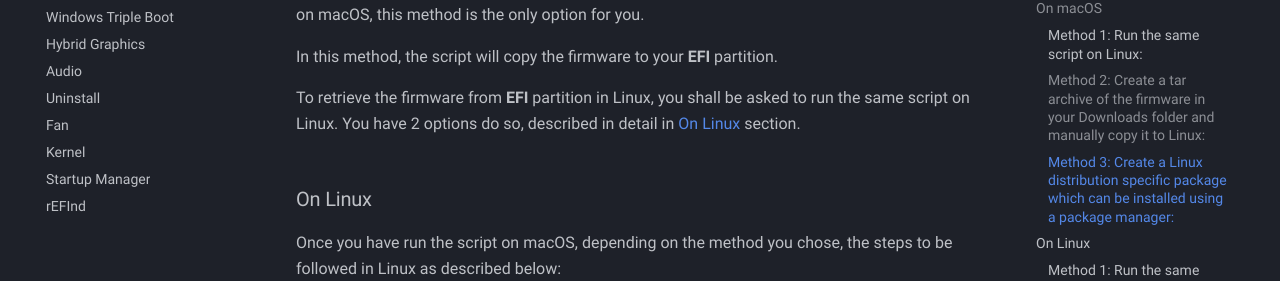
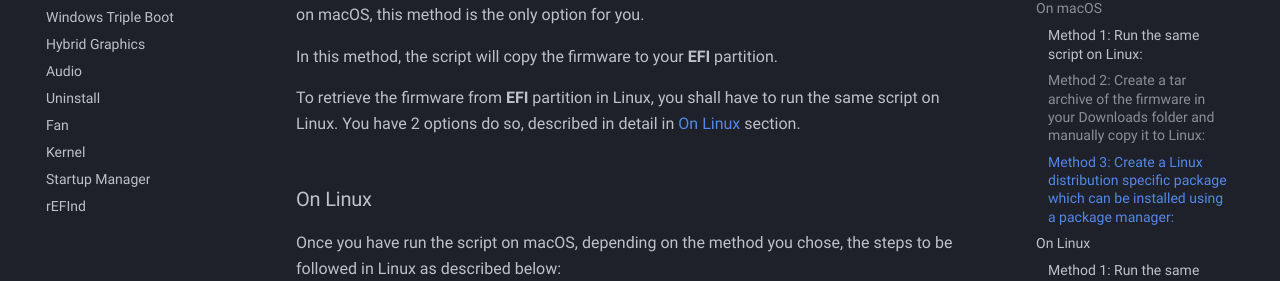
Before and after one commit to t2linux/wiki, an MkDocs documentation site: the page built from docs/guides/wifi-bluetooth.md, in a window 1280 px wide and 900 px high, scrolled down 1168 px. Shown: the part 172-453 px from the top of the window. Built offline with MkDocs 1.6.1 and Material for MkDocs 9.7.7, drawn with Linux system fonts in a browser that asks for light colours; comment, search, counter and statistics services are not loaded.

Commit message:
Update wifi-bluetooth.md

```diff
--- a/docs/guides/wifi-bluetooth.md
+++ b/docs/guides/wifi-bluetooth.md
@@ -37,7 +37,7 @@ When you run the script in macOS, it will give you to choose between 3 methods t
 
     In this method, the script will copy the firmware to your **EFI** partition.
 
-    To retrieve the firmware from **EFI** partition in Linux, you shall be asked to run the same script on Linux. You have 2 options do so, described in detail in [On Linux](#on-linux) section.
+    To retrieve the firmware from **EFI** partition in Linux, you shall have to run the same script on Linux. You have 2 options do so, described in detail in [On Linux](#on-linux) section.
 
 === "Method 2"
     #### Method 2: Create a **tar** archive of the firmware in your Downloads folder and manually copy it to Linux:
```
